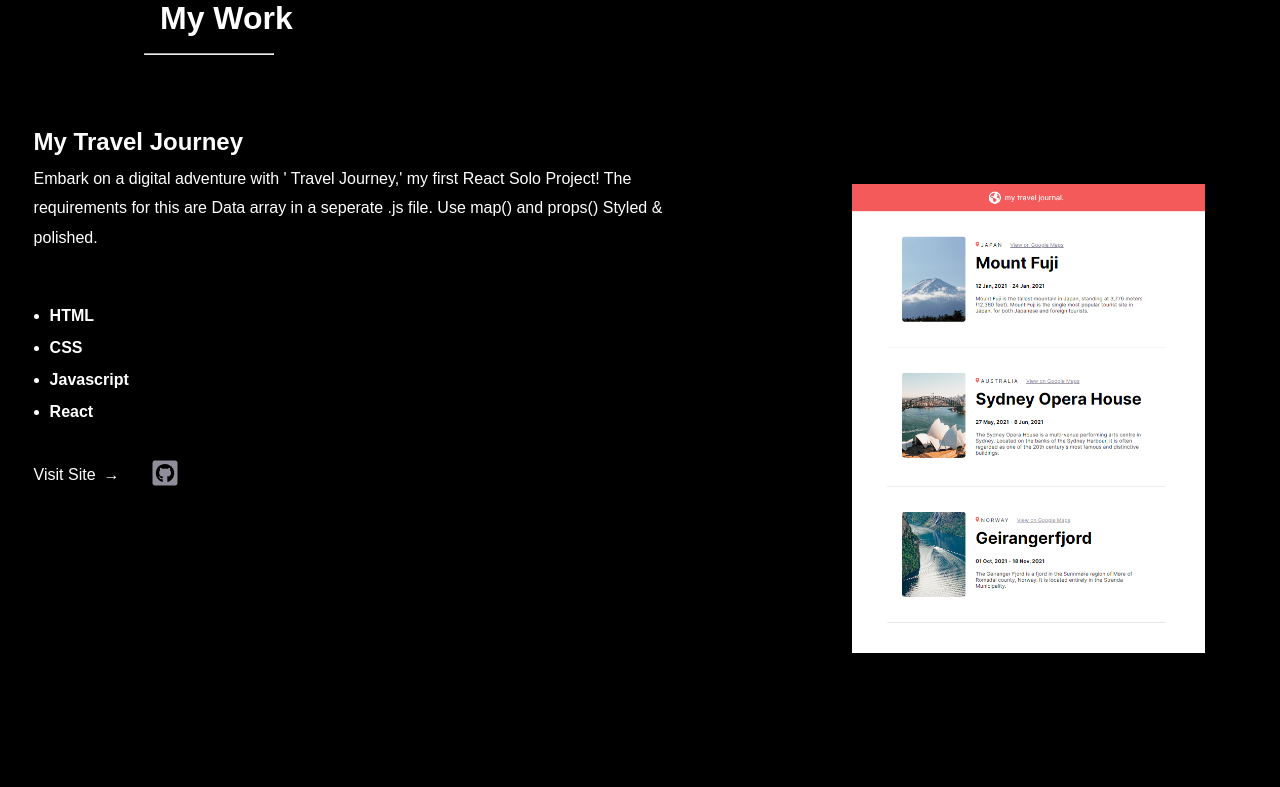
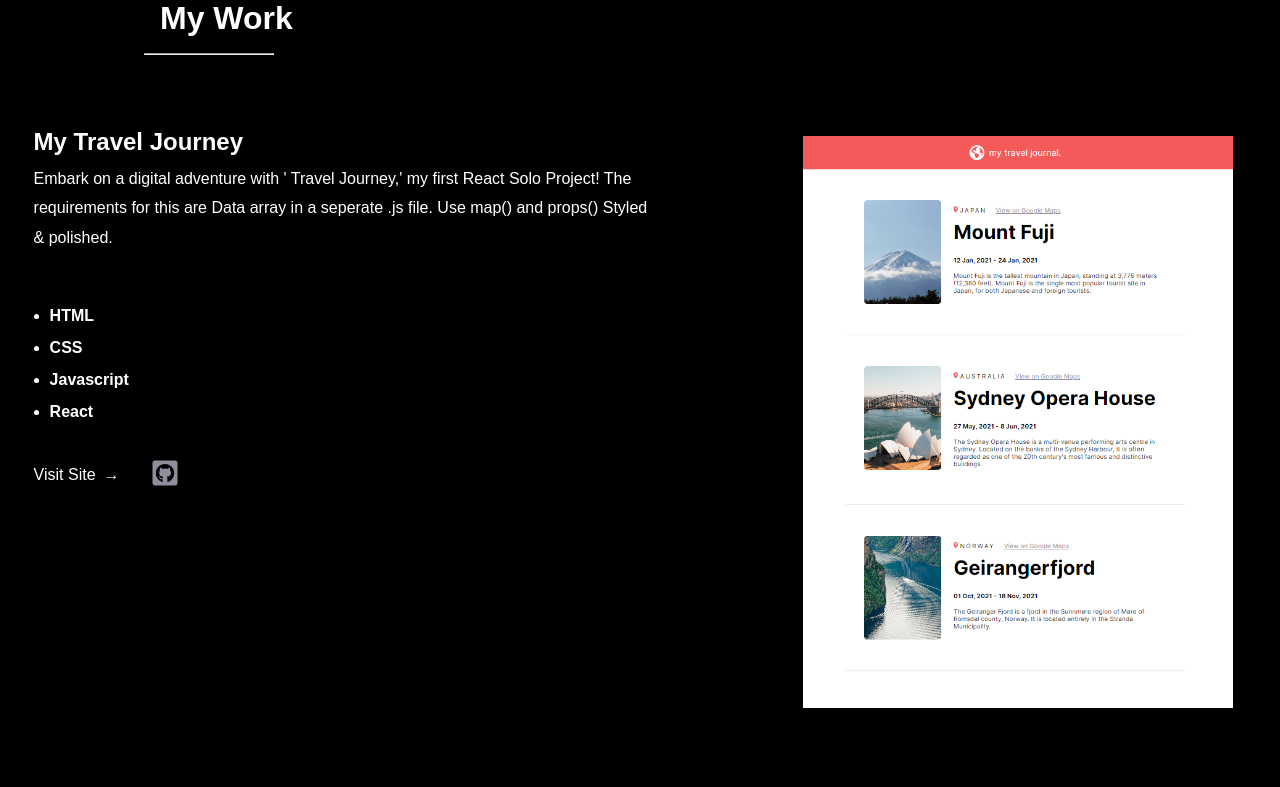
Before and after one commit to kimchie1984/my-portfolio-test2, a React (Vite) app: page / in a window 1280 px wide. Shown: the part 880-1667 px from the top of the page. Built offline with nearby package versions, Linux system fonts and the light colour scheme.

Commit message:
Update project.css

```diff
--- a/src/project.css
+++ b/src/project.css
@@ -62,7 +62,6 @@
 .desc {
     font-size: 1rem;
     margin: 1.25em 0 4em 0;
-    width: 91%
     line-height: 1.85;
 }
 
@@ -161,6 +160,20 @@
 
 
 
+/*----------------------------@media----1270px-----------------------*/
+@media (min-width: 1270px) {
+
+    .journey {
+    width: 82%;
+    margin: 0.5em 9% 5.5em 9%;
+    }
+
+    .personal-dashboard {
+    width: 75%;
+    }
+
+}
+
 
 /*----------------------------@media----1912px-----------------------*/
 @media (min-width: 1912px) {
```
